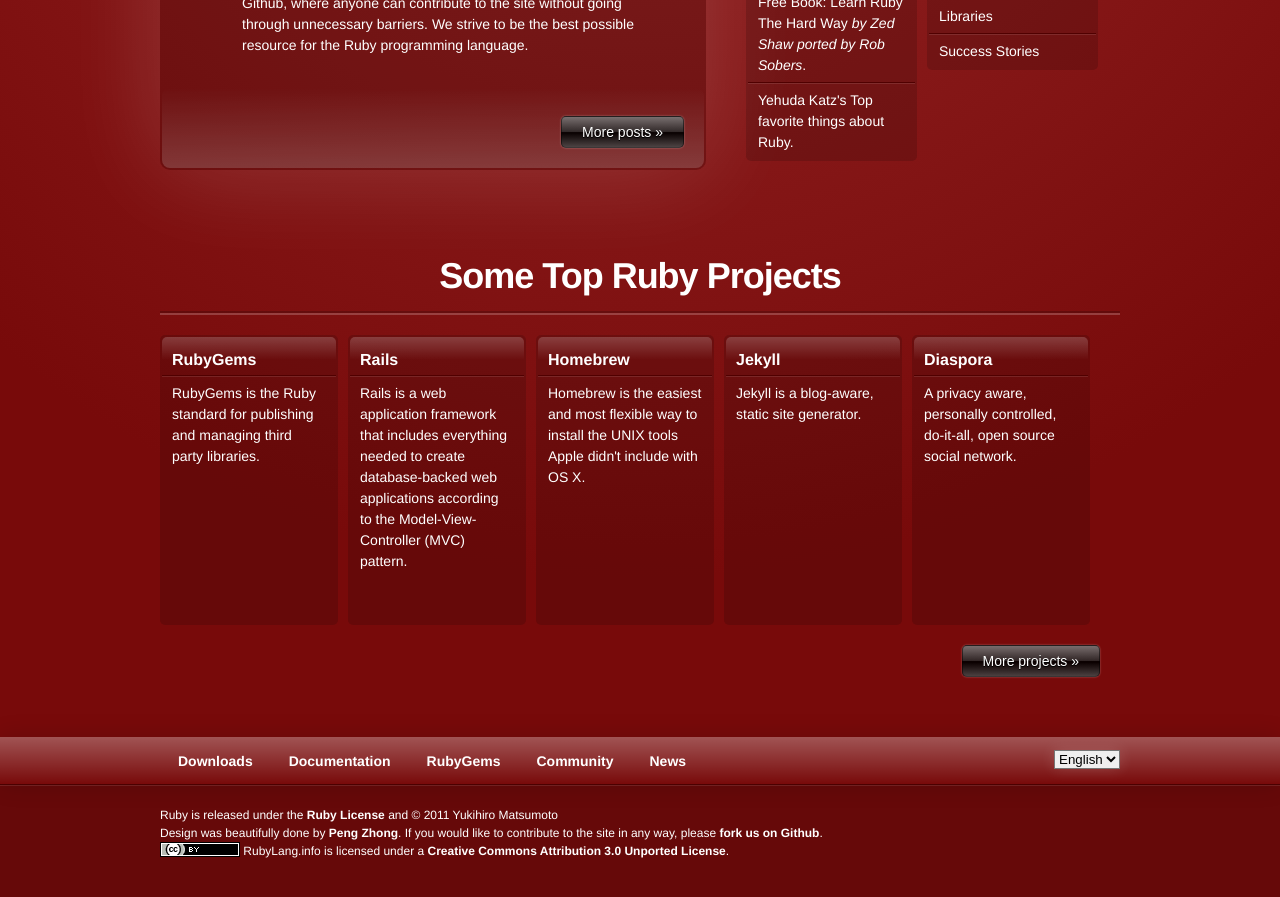
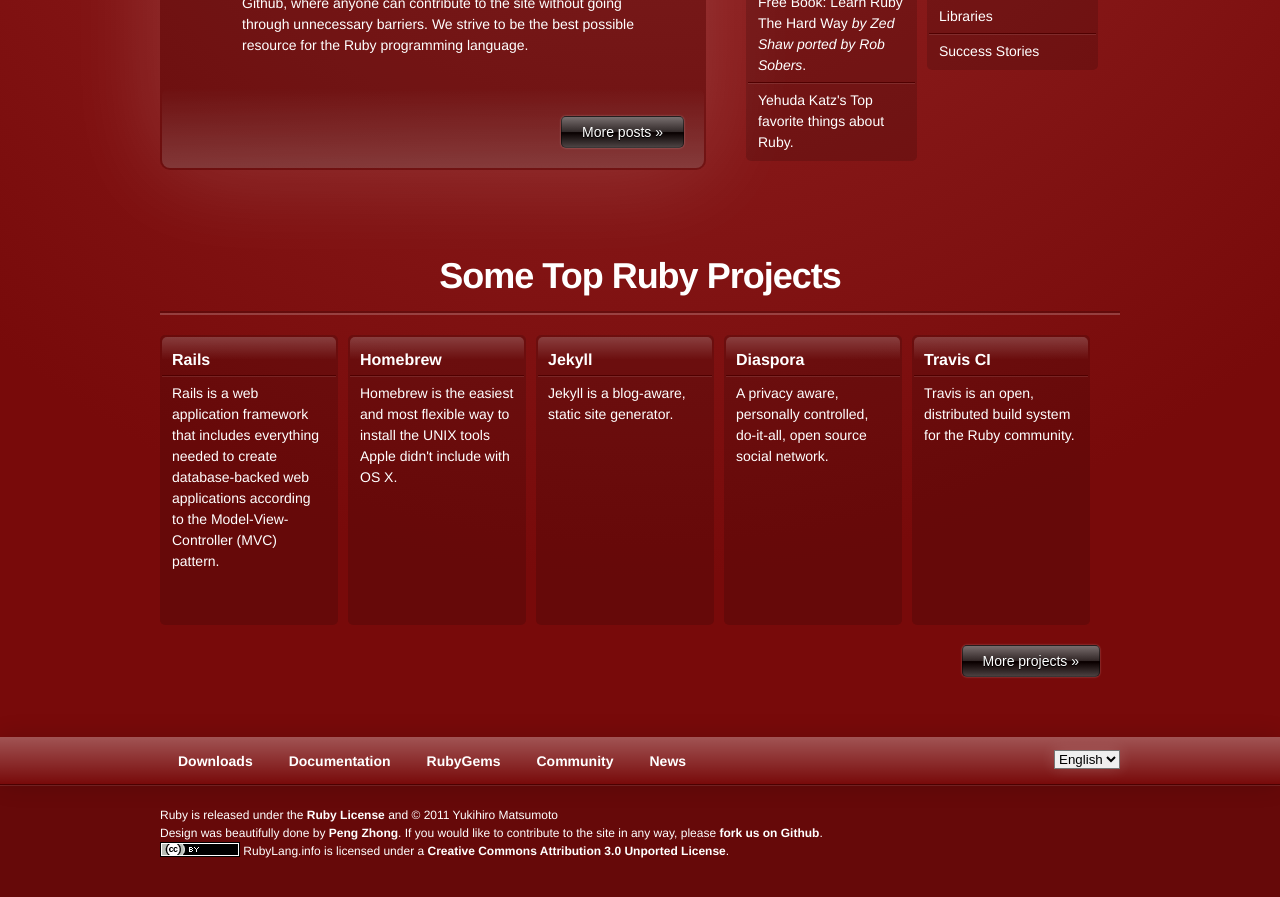
Before and after one commit to chrisledet/rubylang.info, a Jekyll site: the page built from index.html, in a window 1280 px wide and 900 px high, scrolled down 621 px. Shown: the top 897 px of the window. Built offline with Jekyll 4.4.1, drawn with Linux system fonts in a browser that asks for light colours; nearby versions of some CDN libraries; Markdown is read by kramdown in place of the engine named in the settings; comment, search, counter and statistics services are not loaded.

Commit message:
replaced RubyGems with Travis CI, RubyGems already has a link in the menu

```diff
--- a/_includes/top_projects.html
+++ b/_includes/top_projects.html
@@ -1,13 +1,6 @@
 <div id="projects-cnt" class="cnt">
   <h2>Some Top Ruby Projects</h2>
   <ul class="projects squares">
-    <li><a href="http://rubygems.org">
-      <span class="title">RubyGems</span>
-      <span class="description">
-        RubyGems is the Ruby standard for publishing and managing
-        third party libraries.
-      </span>
-    </a>
     <li><a href="http://rubyonrails.org/">
       <span class="title">Rails</span>
       <span class="description">
@@ -34,6 +27,12 @@
         A privacy aware, personally controlled, do-it-all, open source social network.
       </span>
     </a>
+    <li><a href="http://travis-ci.org/.org">
+      <span class="title">Travis CI</span>
+      <span class="description">
+        Travis is an open, distributed build system for the Ruby community.
+      </span>
+    </a>
 
   </ul><!--projects-->
   <a class="button small" href="https://github.com/languages/Ruby">More projects &raquo;</a>
```
